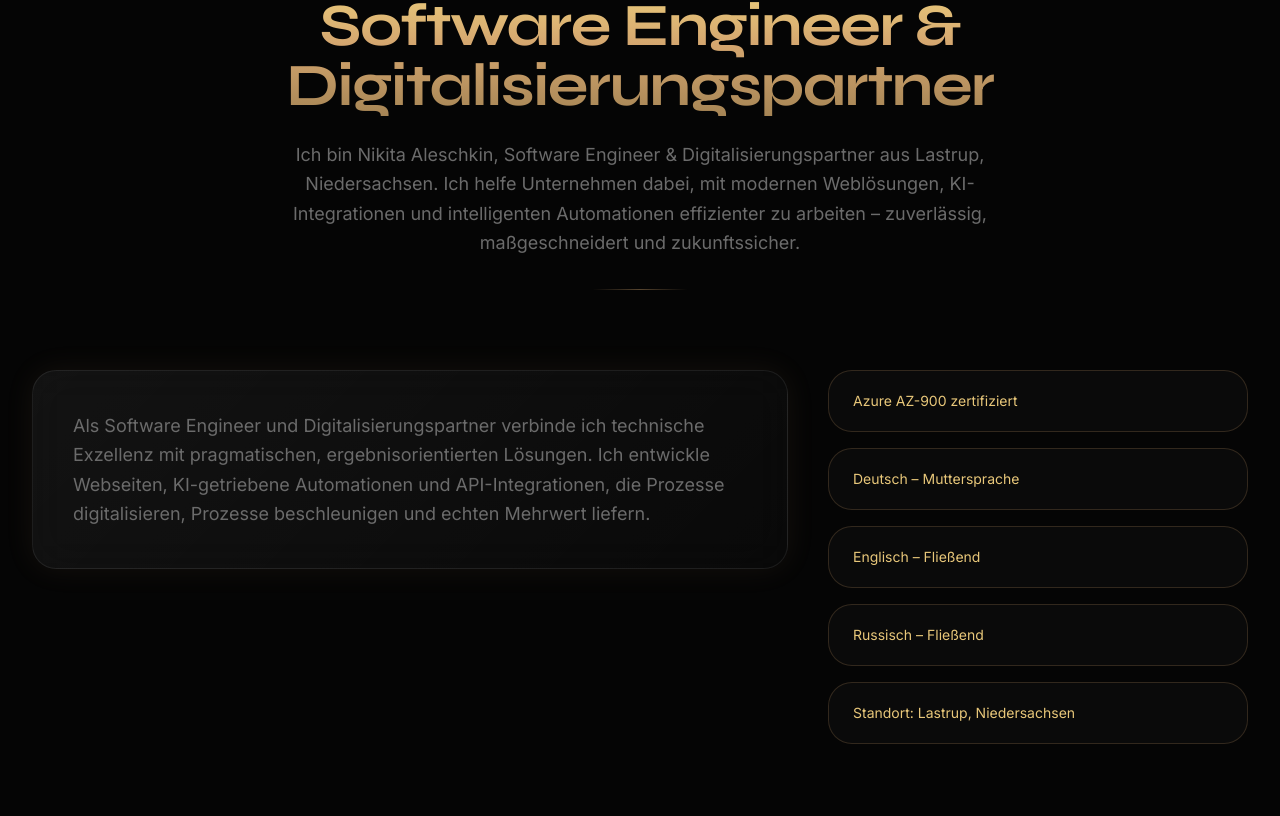
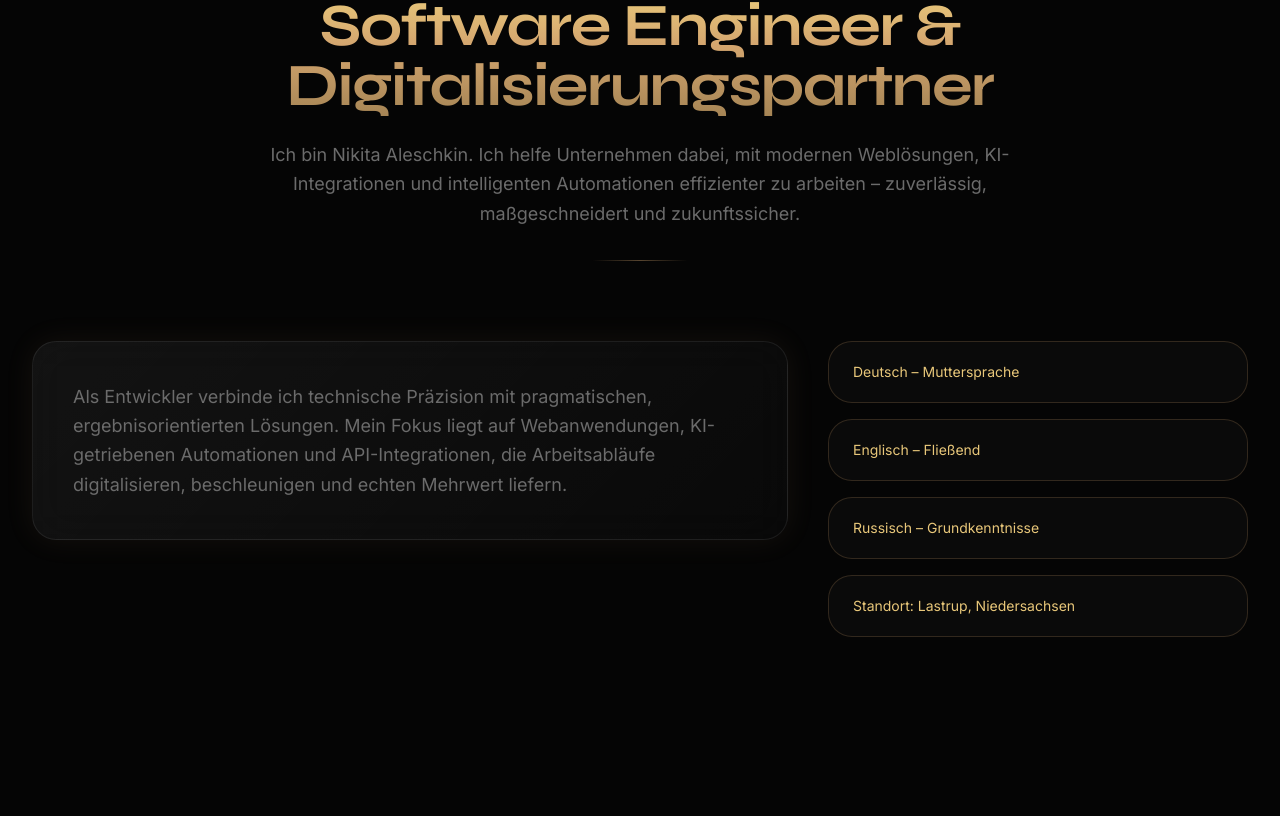
Before and after one commit to Orbi-Sys/nm-tech-it, a Next.js app: page / in a window 1280 px wide. Shown: the part 1264-2080 px from the top of the page. Built offline with nearby package versions, Linux system fonts and the light colour scheme.

Commit message:
refactor: Update About section content for clarity and precision

```diff
--- a/src/components/sections/About.tsx
+++ b/src/components/sections/About.tsx
@@ -4,10 +4,9 @@ import { motion } from "framer-motion";
 import { SectionHeading } from "@/components/ui/SectionHeading";
 
 const badges = [
-  "Azure AZ-900 zertifiziert",
   "Deutsch – Muttersprache",
   "Englisch – Fließend",
-  "Russisch – Fließend",
+  "Russisch – Grundkenntnisse",
   "Standort: Lastrup, Niedersachsen",
 ] as const;
 
@@ -18,7 +17,7 @@ export function About() {
         <SectionHeading
           label="Über mich"
           title="Software Engineer & Digitalisierungspartner"
-          description="Ich bin Nikita Aleschkin, Software Engineer & Digitalisierungspartner aus Lastrup, Niedersachsen. Ich helfe Unternehmen dabei, mit modernen Weblösungen, KI-Integrationen und intelligenten Automationen effizienter zu arbeiten – zuverlässig, maßgeschneidert und zukunftssicher."
+          description="Ich bin Nikita Aleschkin. Ich helfe Unternehmen dabei, mit modernen Weblösungen, KI-Integrationen und intelligenten Automationen effizienter zu arbeiten – zuverlässig, maßgeschneidert und zukunftssicher."
         />
 
         <div className="grid gap-10 lg:grid-cols-[1.8fr_1fr] items-start">
@@ -30,10 +29,10 @@ export function About() {
             className="glass border border-gold/20 rounded-3xl p-10 bg-gold/[0.02] shadow-[0_0_30px_rgba(212,166,111,0.08)]"
           >
             <p className="text-silver-dim leading-relaxed text-base md:text-lg">
-              Als Software Engineer und Digitalisierungspartner verbinde ich technische Exzellenz mit pragmatischen,
-              ergebnisorientierten Lösungen. Ich entwickle Webseiten, KI-getriebene
-              Automationen und API-Integrationen, die Prozesse digitalisieren,
-              Prozesse beschleunigen und echten Mehrwert liefern.
+              Als Entwickler verbinde ich technische Präzision mit pragmatischen,
+              ergebnisorientierten Lösungen. Mein Fokus liegt auf Webanwendungen, KI-getriebenen
+              Automationen und API-Integrationen, die Arbeitsabläufe digitalisieren,
+              beschleunigen und echten Mehrwert liefern.
             </p>
           </motion.div>
 
--- a/src/lib/data.ts
+++ b/src/lib/data.ts
@@ -99,7 +99,6 @@ export const techStack = [
   "Power Automate",
   "Microsoft Graph API",
   "HubSpot",
-  "Azure (AZ-900)",
   "MongoDB",
   "Nginx",
 ] as const;
```
